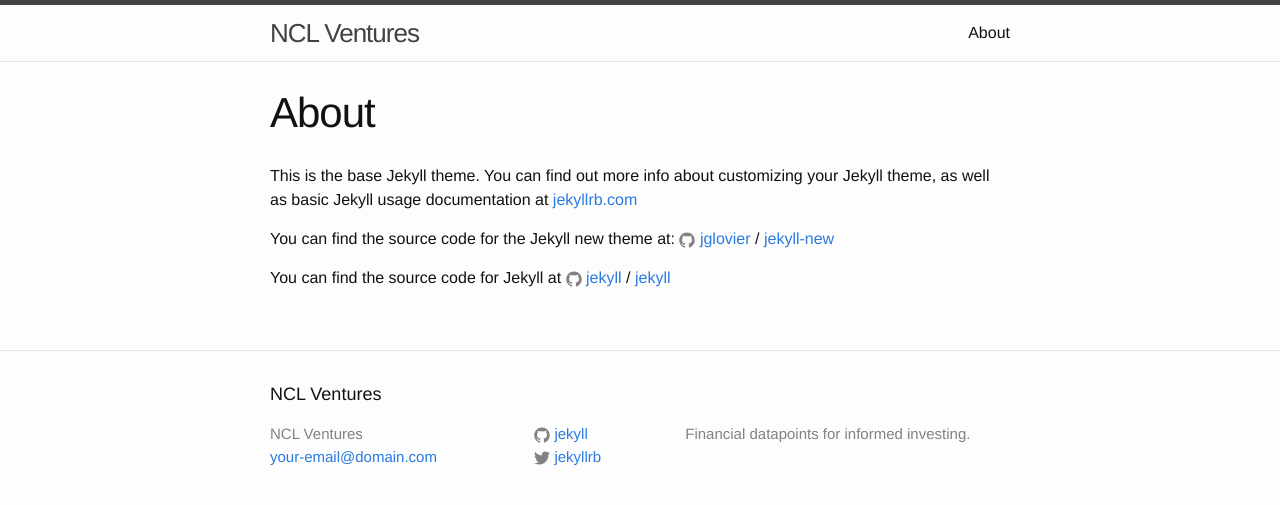
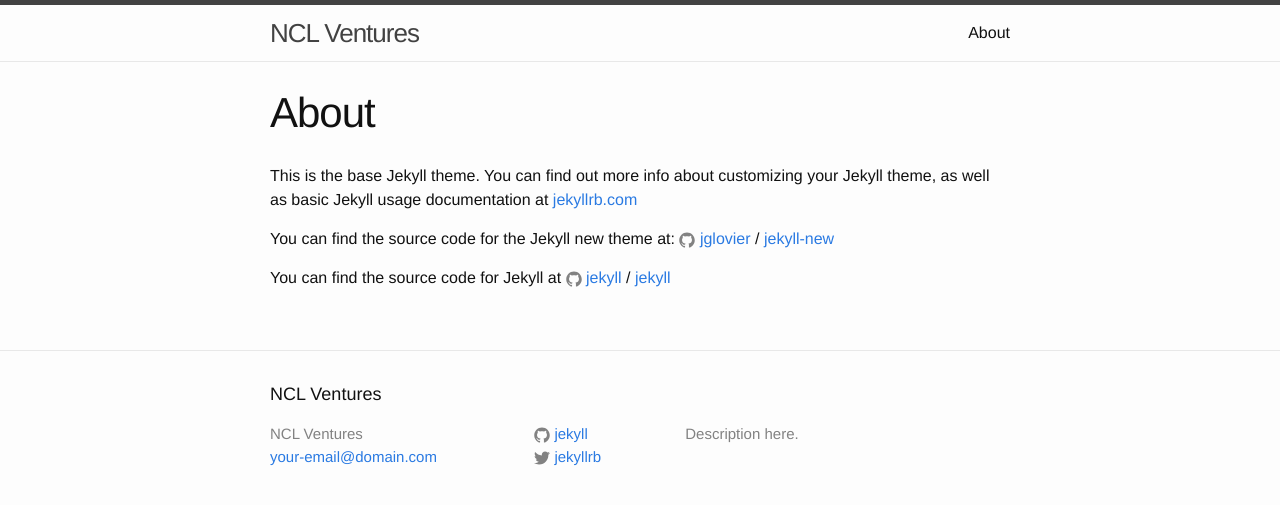
Before and after one commit to nigellam/nigellam.github.io, a Jekyll site: the page built from about.md, in a window 1280 px wide. Shown: the top 505 px of the page. Built offline with Jekyll 4.4.1, drawn with Linux system fonts in a browser that asks for light colours.

Commit message:
Update _config.yml

```diff
--- a/_config.yml
+++ b/_config.yml
@@ -9,7 +9,7 @@
 title: NCL Ventures
 email: your-email@domain.com
 description: > # this means to ignore newlines until "baseurl:"
-  Financial datapoints for informed investing.
+  Description here.
 baseurl: "" # the subpath of your site, e.g. /blog
 url: "http://yourdomain.com" # the base hostname & protocol for your site
 twitter_username: jekyllrb
```
